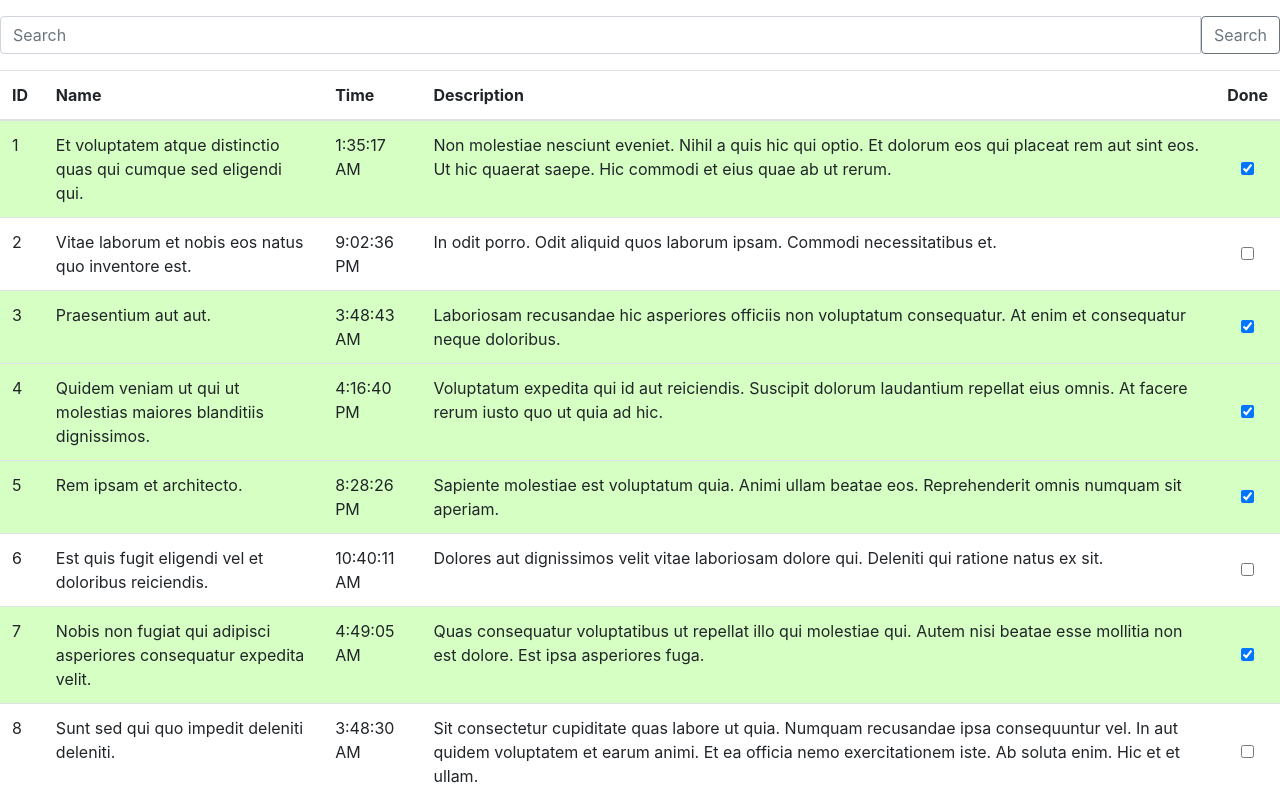
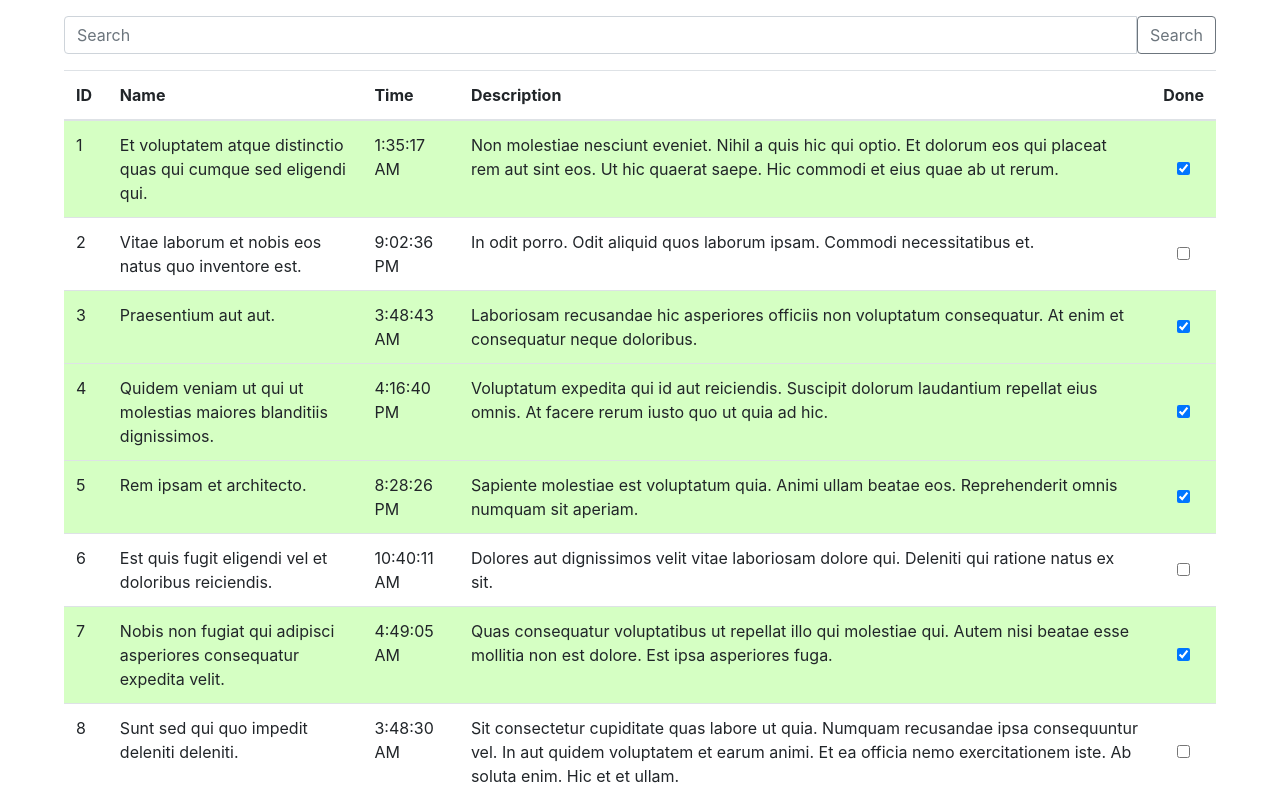
Before and after one commit to Staciie/Klymova_react-practice, a React (Create React App) app: page / in a window 1280 px wide. Shown: the top 800 px of the page. Built offline with nearby package versions, Linux system fonts and the light colour scheme.

Commit message:
Table width fixed

```diff
--- a/src/App.css
+++ b/src/App.css
@@ -1,5 +1,9 @@
 .App {
   text-align: center;
+}
+
+body {
+  margin: 0 5%;
 }
 
 .App-logo {
@@ -45,3 +49,7 @@
 .active {
   background-color: #a8ff857c;
 }
+
+.button-width {
+  width: 20%;
+}
```
